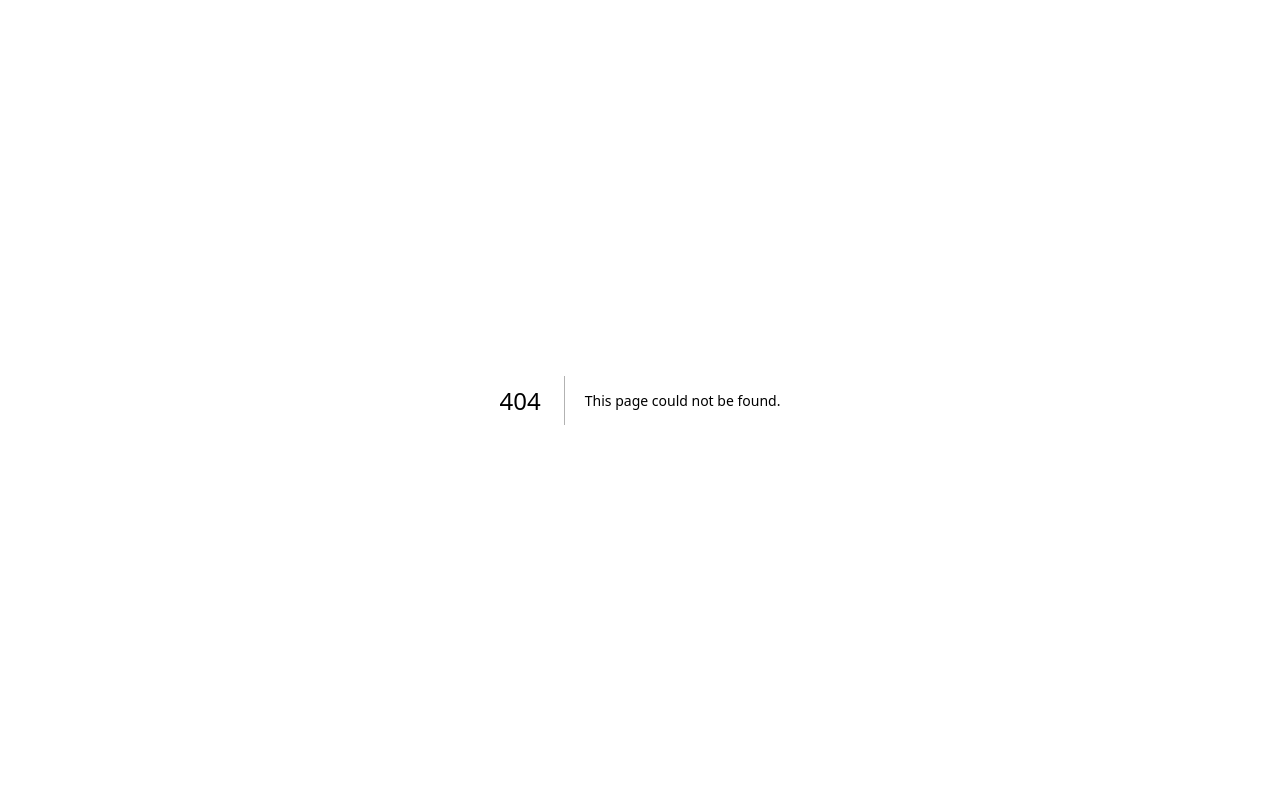
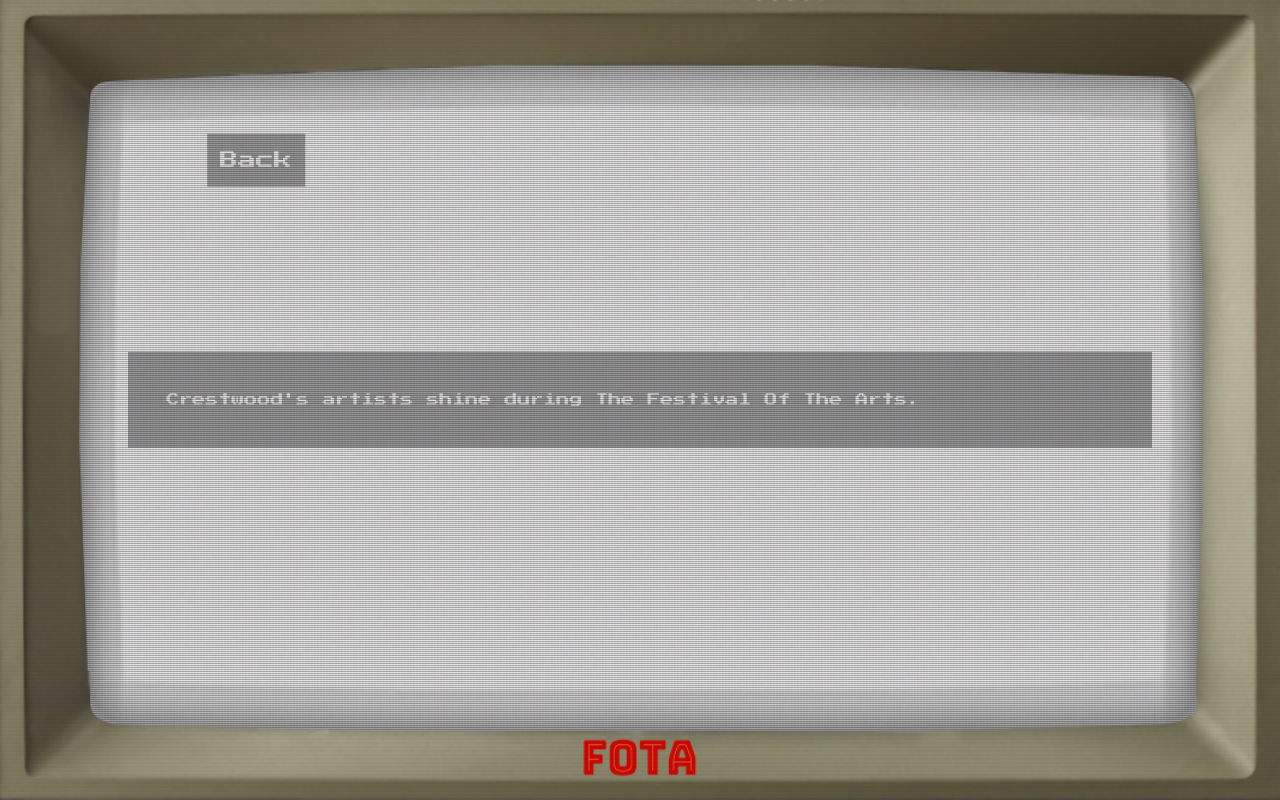
Before and after one commit to CPC-ComputerScience/FOTA, a Next.js app: page /about in a window 1280 px wide. Before the commit this address had no page. Built offline with nearby package versions, Linux system fonts and the light colour scheme.

Commit message:
Made the about page

```diff
--- /dev/null
+++ b/src/app/about/about.scss
@@ -0,0 +1,127 @@
+
+@font-face {
+  font-family: "Open Sans";
+  src: url("/fonts/PressStart2P-Regular.ttf") format("truetype");
+}
+
+:root {
+  color-scheme: light;
+}
+
+html, body {
+  background-color: white !important;
+}
+.back-button {
+  padding: 1%;
+  position: absolute;
+  background-color: rgba(169, 169, 169, 2);
+  top: 20%;
+  left: 20%;
+  transform: translate(-50%, -50%);
+  font-family: "Open Sans";
+  display: flex;
+  gap: 20px;
+  font-size: large;
+  cursor: pointer;
+}
+
+.about-page {
+  background-color: white !important;
+  min-height: 100vh;
+  width: 100vw;
+}
+
+
+.about-content {
+  padding: 3%;
+  position: absolute;
+  background-color: rgba(169, 169, 169, 2);
+  top: 50%;
+  left: 50%;
+  transform: translate(-50%, -50%);
+  font-family: "Open Sans";
+  display: flex;
+  gap: 20px;
+  font-size: small;
+  width: 80%;
+}
+
+.tube-border {
+  width: 100%;
+  height: 100%;
+  background-image: url("/homepage-images/border-streched.png");
+  background-size: 100% 100%;
+  position: absolute;
+  z-index: 10;
+  top: 0;
+  left: 0;
+  pointer-events: none;
+}
+
+@media screen and (max-width: 480px) and (orientation: portrait),
+  screen and (max-height: 480px) and (orientation: landscape) {
+  .tube-border {
+    display: none;
+    height: 100%;
+    width: 100%;
+  }
+}
+
+@media screen and (max-width: 480px) and (orientation: portrait),
+  screen and (max-height: 480px) and (orientation: landscape) {
+  .tube-border-mobile {
+    display: inherit;
+    background-image: url("/homepage-images/border-compressed.png");
+  }
+}
+
+.tube-shape {
+  background: white;
+  color: white;
+  text-align: center;
+  overflow: hidden;
+  height: 100%;
+  width: 100%;
+}
+
+.tube-shape::after {
+  content: " ";
+  display: block;
+  position: absolute;
+  top: 0;
+  left: 0;
+  bottom: 0;
+  right: 0;
+  background: rgba(18, 16, 16, 0.1);
+  opacity: 0;
+  z-index: 7;
+  pointer-events: none;
+  animation: flicker 0.15s infinite;
+}
+
+.tube-shape::before {
+  content: " ";
+  display: block;
+  position: absolute;
+  top: 0;
+  left: 0;
+  bottom: 0;
+  right: 0;
+  background: linear-gradient(rgba(18, 16, 16, 0) 50%, rgba(0, 0, 0, 0.25) 50%),
+    linear-gradient(
+      90deg,
+      rgba(255, 0, 0, 0.06),
+      rgba(0, 255, 0, 0.02),
+      rgba(0, 0, 255, 0.06)
+    );
+  z-index: 7;
+  background-size: 100% 2px, 3px 100%;
+  pointer-events: none;
+}
+
+html body .home-page {
+  background-color: white !important;
+}
+html body .tube-shape {
+  background: white !important;
+}
--- /dev/null
+++ b/src/app/about/page.tsx
@@ -0,0 +1,28 @@
+"use client";
+
+import TubeEffects from "../components/TubeEffects/TubeEffects";
+import Link from "next/link";
+import "./about.scss";
+
+export default function About() {
+  return (
+    <div className="home-page">
+      <TubeEffects />
+
+      <div id="tube-border" className="tube-border tube-border-mobile"></div>
+
+      <div className="tube-shape">
+        <a href="/">
+          <div className="back-button">
+            <p>Back</p>
+          </div>
+        </a>
+        <div className="about-content">
+          <p>
+            Crestwood's artists shine during The Festival Of The Arts.
+          </p>
+        </div>
+      </div>
+    </div>
+  );
+}
--- a/src/app/page.tsx
+++ b/src/app/page.tsx
@@ -2,9 +2,7 @@
 
 import TubeEffects from "./components/TubeEffects/TubeEffects";
 import Link from "next/link";
-import Sidebar from "../components/Sidebar";
 import "./home.scss";
-import { useState, useRef, useEffect } from "react";
 
 export default function Home() {
   return (
```
